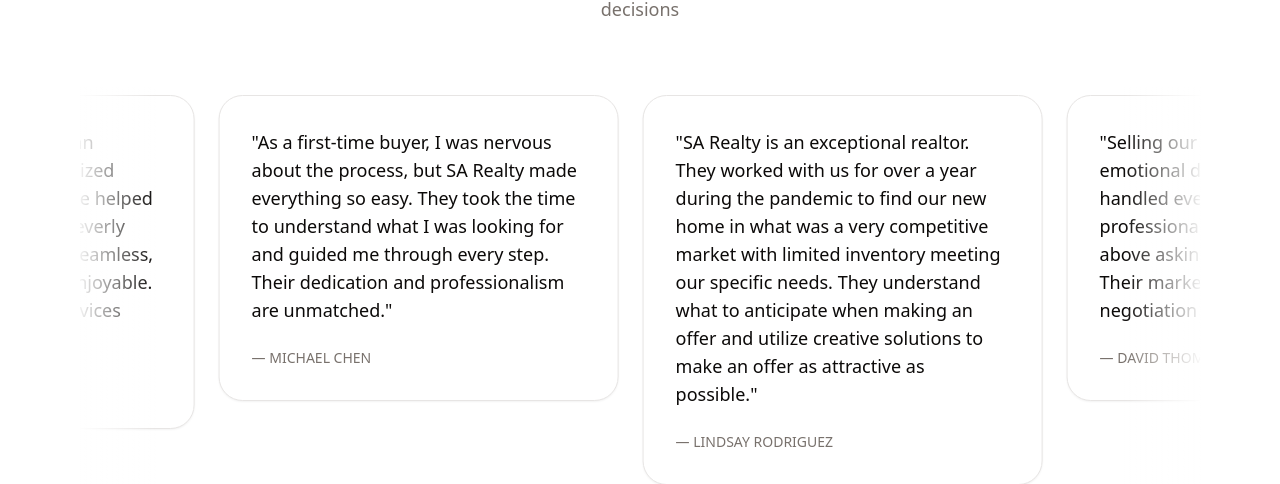
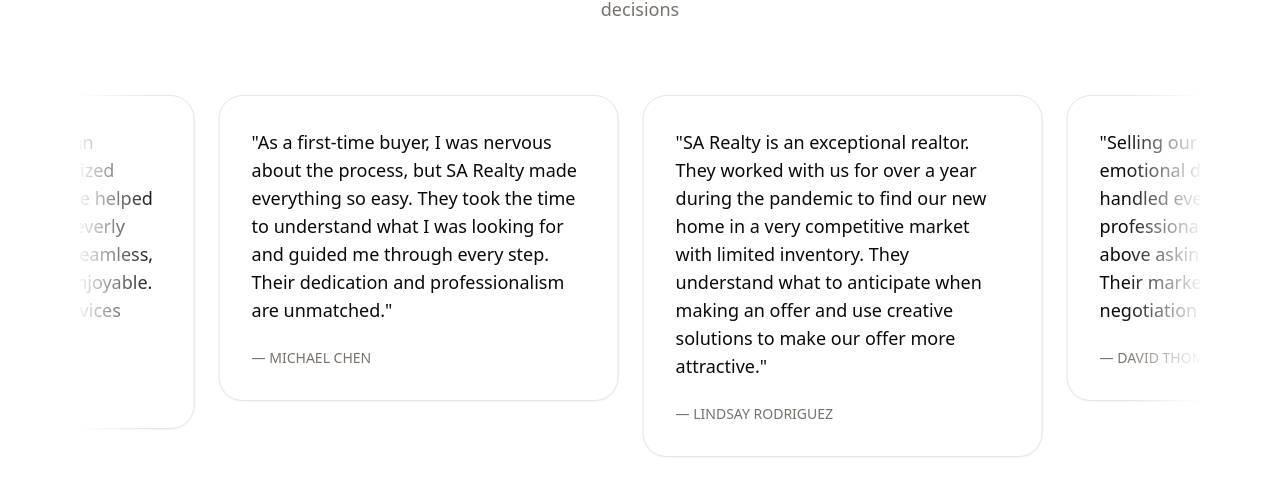
Before and after one commit to Bhanuteja005/sarealty, a Next.js app: page / in a window 1280 px wide. Shown: the part 4019-4503 px from the top of the page. Built offline with nearby package versions, Linux system fonts and the light colour scheme.

Commit message:
onboarding

```diff
--- a/src/constants/testimonials.ts
+++ b/src/constants/testimonials.ts
@@ -8,7 +8,7 @@
         author: "MICHAEL CHEN",
     },
     {
-        content: "SA Realty is an exceptional realtor. They worked with us for over a year during the pandemic to find our new home in what was a very competitive market with limited inventory meeting our specific needs. They understand what to anticipate when making an offer and utilize creative solutions to make an offer as attractive as possible.",
+        content: "SA Realty is an exceptional realtor. They worked with us for over a year during the pandemic to find our new home in a very competitive market with limited inventory. They understand what to anticipate when making an offer and use creative solutions to make our offer more attractive.",
         author: "LINDSAY RODRIGUEZ",
     },
     {
```
